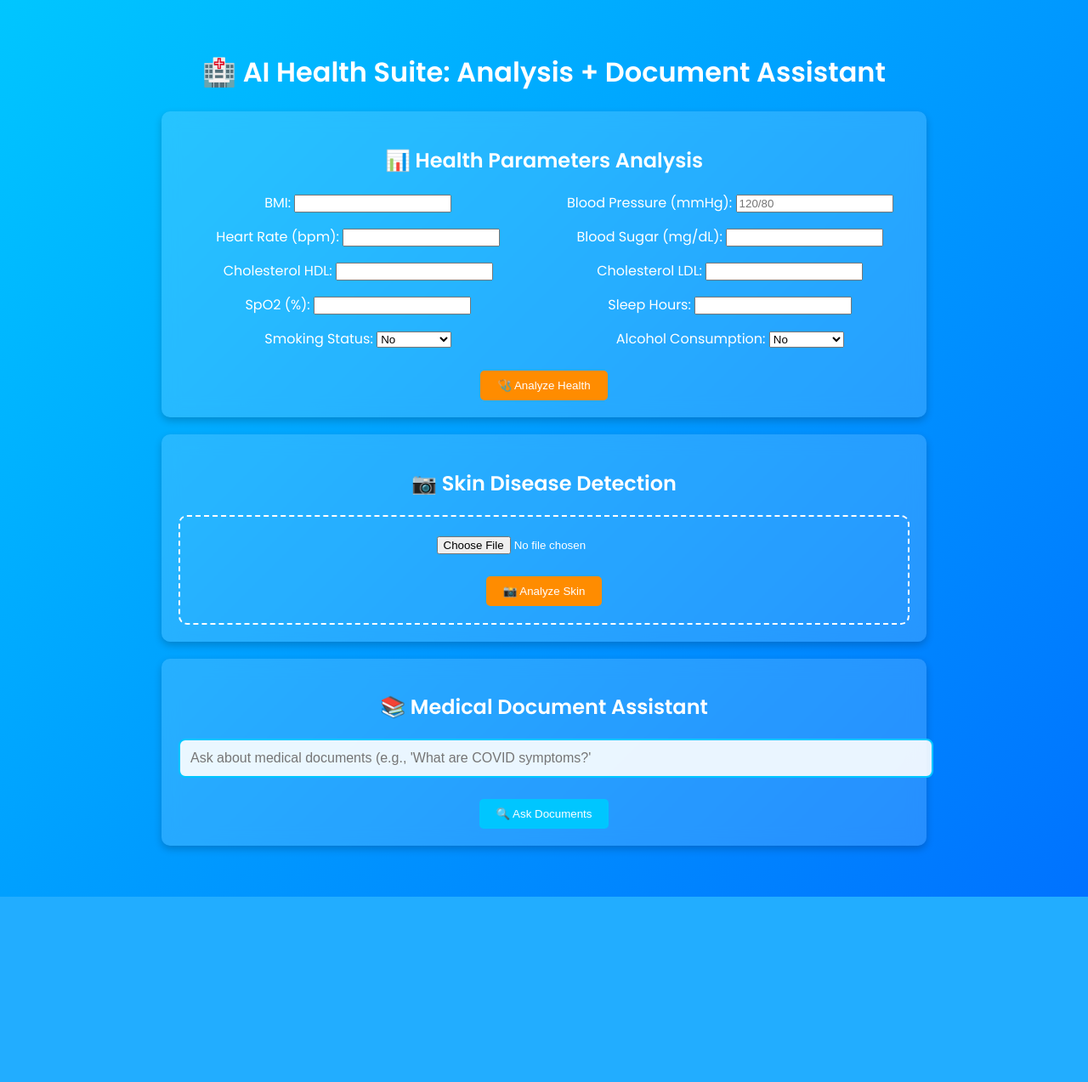
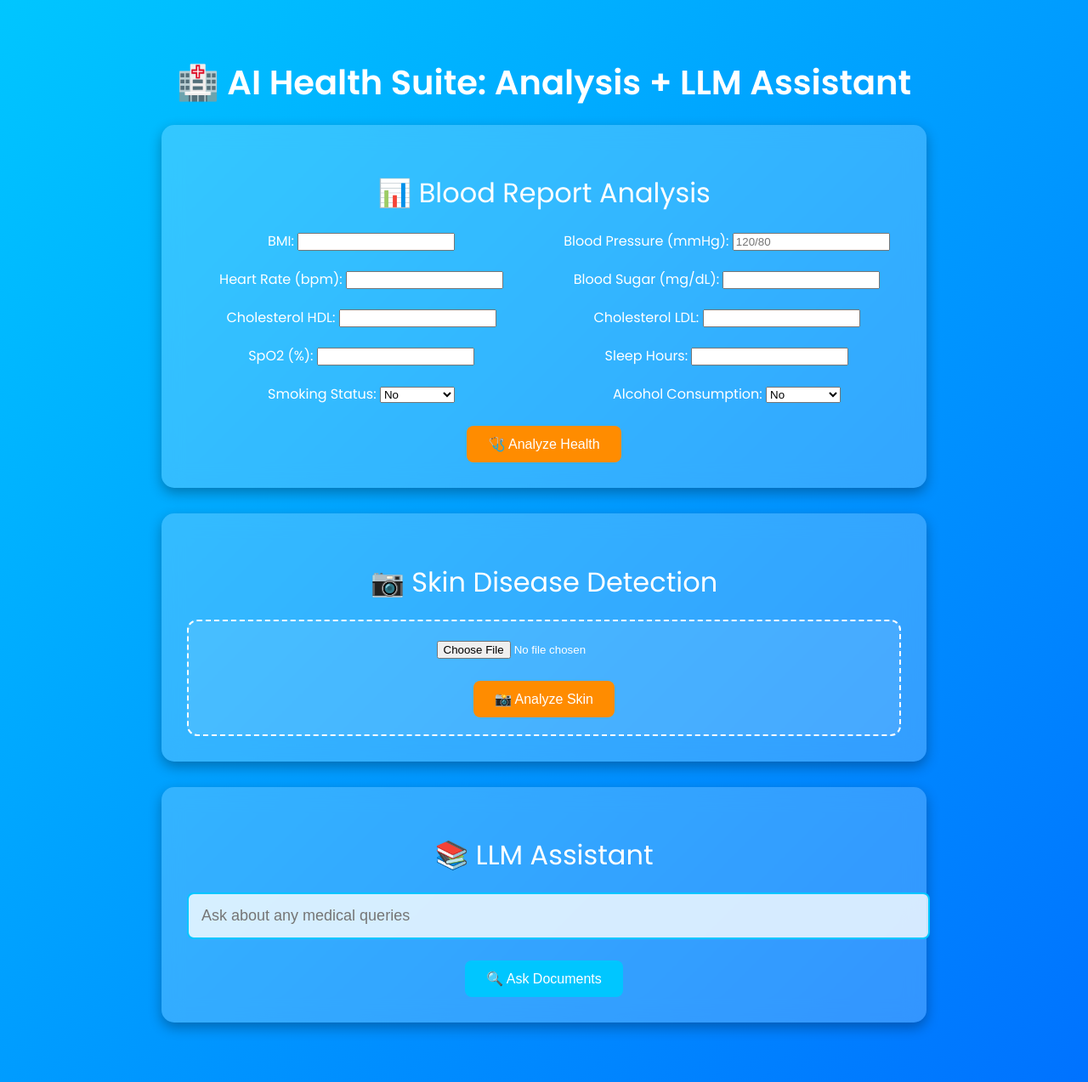
Before and after one commit to Asish2107/DL-Project, a Flask app: page / in a window 1280 px wide. Shown: the whole page at 85% size. Before the commit the page ends 1055 px from the top, so only its background shows below. Run offline with Flask 3, Linux system fonts and the light colour scheme; parts of the project's set-up code (start-up, migrations or seed data) failed here and were passed over.

Commit message:
Final push

```diff
--- a/templates/home.html
+++ b/templates/home.html
@@ -6,7 +6,6 @@
     <title>Health+ Skin+ Doc AI Assistant</title>
     <link href="https://fonts.googleapis.com/css2?family=Poppins:wght@300;400;600&display=swap" rel="stylesheet">
     <style>
-        /* Existing styles remain unchanged */
         body {
             font-family: 'Poppins', sans-serif;
             background: linear-gradient(135deg, #00c6ff, #0072ff);
@@ -23,54 +22,83 @@
         }
 
         .section {
-            background: rgba(255, 255, 255, 0.15);
-            backdrop-filter: blur(10px);
-            padding: 20px;
-            border-radius: 10px;
-            box-shadow: 0 4px 10px rgba(0, 0, 0, 0.2);
+            background: rgba(255, 255, 255, 0.2);
+            backdrop-filter: blur(12px);
+            padding: 30px;
+            border-radius: 15px;
+            box-shadow: 0 6px 15px rgba(0, 0, 0, 0.3);
+            margin-bottom: 30px;
+            transition: transform 0.3s, box-shadow 0.3s;
+        }
+
+        .section:hover {
+            transform: scale(1.03);
+            box-shadow: 0 10px 25px rgba(0, 0, 0, 0.4);
+        }
+
+        .section h2 {
+            color: white; /* Set heading color to white */
+            font-size: 2em;
+            font-weight: 500;
             margin-bottom: 20px;
-            transition: transform 0.3s;
         }
 
         .form-grid {
             display: grid;
             grid-template-columns: repeat(2, 1fr);
-            gap: 15px;
+            gap: 20px;
         }
 
         button {
             background: #ff8c00;
             color: white;
-            padding: 10px 20px;
+            padding: 12px 25px;
             border: none;
-            border-radius: 5px;
+            border-radius: 8px;
             cursor: pointer;
-            transition: 0.3s;
+            font-size: 16px;
+            transition: background 0.3s, transform 0.3s;
+        }
+
+        button:hover {
+            background: #ff6f00;
+            transform: scale(1.05);
         }
 
         .upload-box {
             border: 2px dashed white;
             padding: 20px;
-            border-radius: 10px;
+            border-radius: 12px;
+            background: rgba(255, 255, 255, 0.1);
+            transition: background 0.3s;
+        }
+
+        .upload-box:hover {
+            background: rgba(255, 255, 255, 0.2);
         }
 
         .result {
-            background: rgba(0, 0, 0, 0.5);
-            padding: 15px;
-            border-radius: 10px;
-            margin-top: 20px;
+            background: rgba(0, 0, 0, 0.6);
+            padding: 20px;
+            border-radius: 12px;
+            margin-top: 30px;
             text-align: left;
         }
 
-        /* New RAG-specific styles */
         .rag-question {
             width: 100%;
-            padding: 12px;
+            padding: 15px;
             border-radius: 8px;
             border: 2px solid #00c6ff;
-            background: rgba(255, 255, 255, 0.9);
+            background: rgba(255, 255, 255, 0.8);
             color: #333;
-            font-size: 16px;
+            font-size: 18px;
+            transition: border 0.3s;
+        }
+
+        .rag-question:focus {
+            border-color: #ff8c00;
+            outline: none;
         }
 
         .source-list {
@@ -79,18 +107,37 @@
         }
 
         .source-list li {
-            padding: 5px 0;
-            border-bottom: 1px solid rgba(255,255,255,0.1);
+            padding: 10px 0;
+            border-bottom: 1px solid rgba(255,255,255,0.2);
+        }
+
+        h1 {
+            font-size: 2.5em;
+            font-weight: 600;
+            margin-bottom: 20px;
+        }
+
+        h2 {
+            font-size: 2em;
+            font-weight: 500;
+            margin-bottom: 20px;
+        }
+
+        /* Media Query for smaller screens */
+        @media (max-width: 768px) {
+            .form-grid {
+                grid-template-columns: 1fr;
+            }
         }
     </style>
 </head>
 <body>
     <div class="container">
-        <h1>🏥 AI Health Suite: Analysis + Document Assistant</h1>
+        <h1>🏥 AI Health Suite: Analysis + LLM Assistant</h1>
 
         <!-- Health Analysis Section -->
         <div class="section">
-            <h2>📊 Health Parameters Analysis</h2>
+            <h2>📊 Blood Report Analysis</h2>
             <form method="post" action="/analyze_health">
                 <div class="form-grid">
                     <div>
@@ -161,10 +208,10 @@
 
         <!-- Document Q&A Assistant -->
         <div class="section">
-            <h2>📚 Medical Document Assistant</h2>
+            <h2>📚 LLM Assistant</h2>
             <form method="post" action="/ask_docs">
                 <input type="text" class="rag-question" name="question"
-                       placeholder="Ask about medical documents (e.g., 'What are COVID symptoms?'" required>
+                       placeholder="Ask about any medical queries" required>
                 <br><br>
                 <button type="submit" style="background: #00c6ff;">🔍 Ask Documents</button>
             </form>
@@ -195,7 +242,7 @@
         <!-- Health Report Results -->
         {% if health_report %}
         <div class="section result">
-            <h2>📜 Health Analysis Report</h2>
+            <h2>📜 Blood Analysis Report</h2>
             <p><strong>🩺 Summary:</strong> {{ health_report[0] }}</p>
             <p><strong>📌 Recommendations:</strong> {{ health_report[1] }}</p>
         </div>
```
